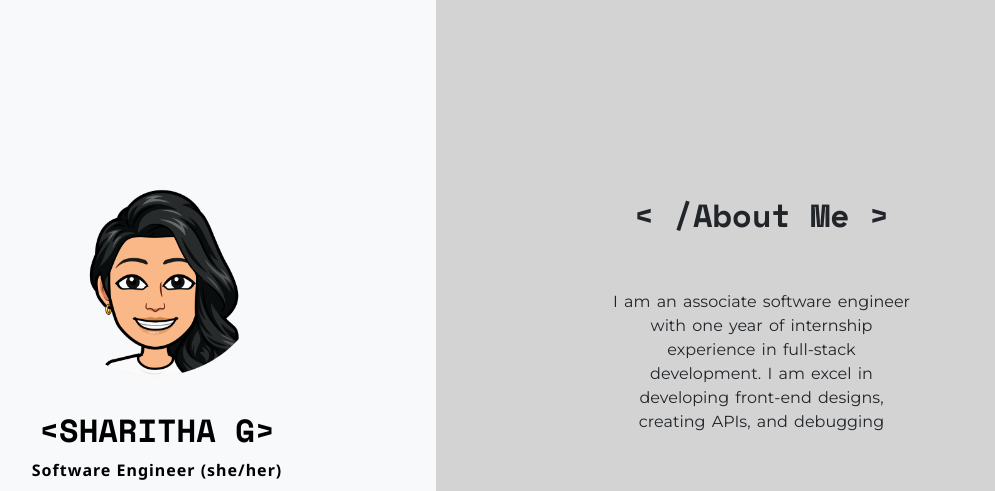
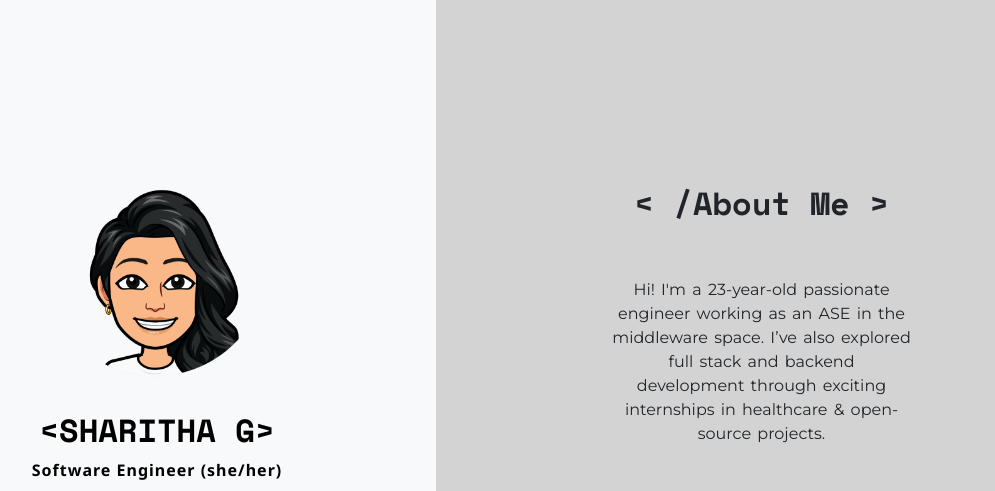
Before and after one commit to SHARITHA2002/SharithaPortfolio, a plain HTML site: page index.html in a window 1280 px wide. Shown: the top 491 px of the page, without its empty margins (204-1199 px from the left). Drawn offline with nearby package versions, Linux system fonts and the light colour scheme.

Commit message:
Update index.html

```diff
--- a/index.html
+++ b/index.html
@@ -31,7 +31,9 @@
         </div>
         <div class="section2 col-md-7 col-sm-3">
             <h2 class="mt-4">&lt; /About Me &gt;</h2>
-            <p>I am an associate software engineer with one year of internship experience in full-stack development. I am excel in developing front-end designs, creating APIs, and debugging</p>
+            <p>Hi! I'm a 23-year-old passionate engineer working as an ASE in the middleware space. I’ve also explored full stack and backend development through exciting internships in healthcare & open-source projects.
+
+</p>
             <div class="firstrowbtn btnrows">
                 <button><a href="skills.html">Skills</a></button>
                 <button><a href="projects.html">Projects</a></button>
```
